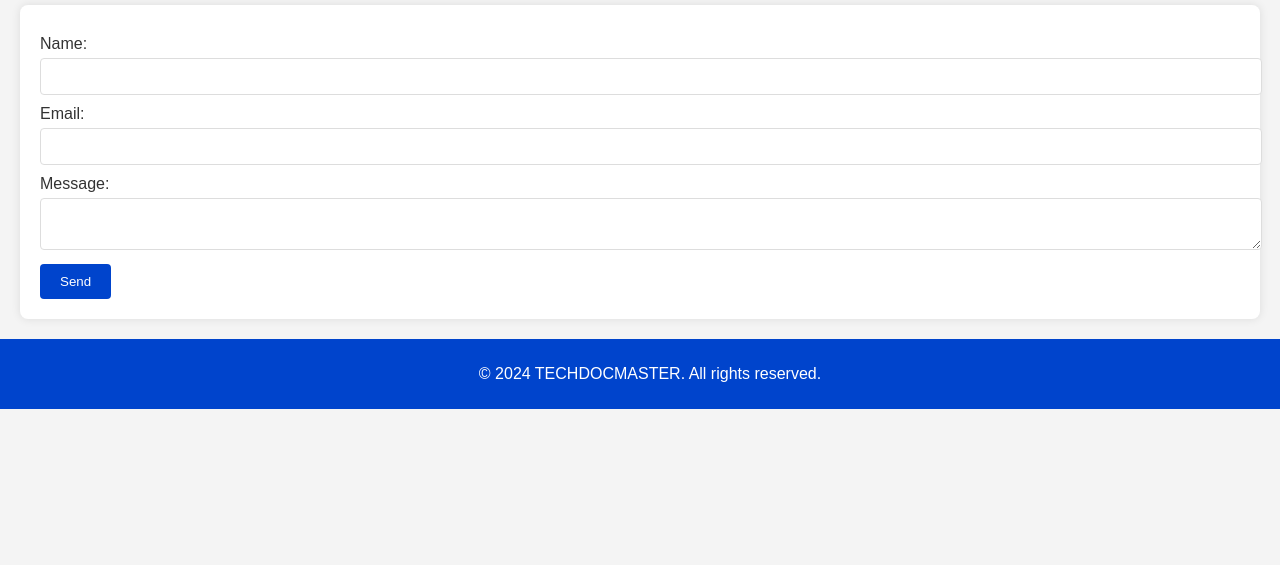
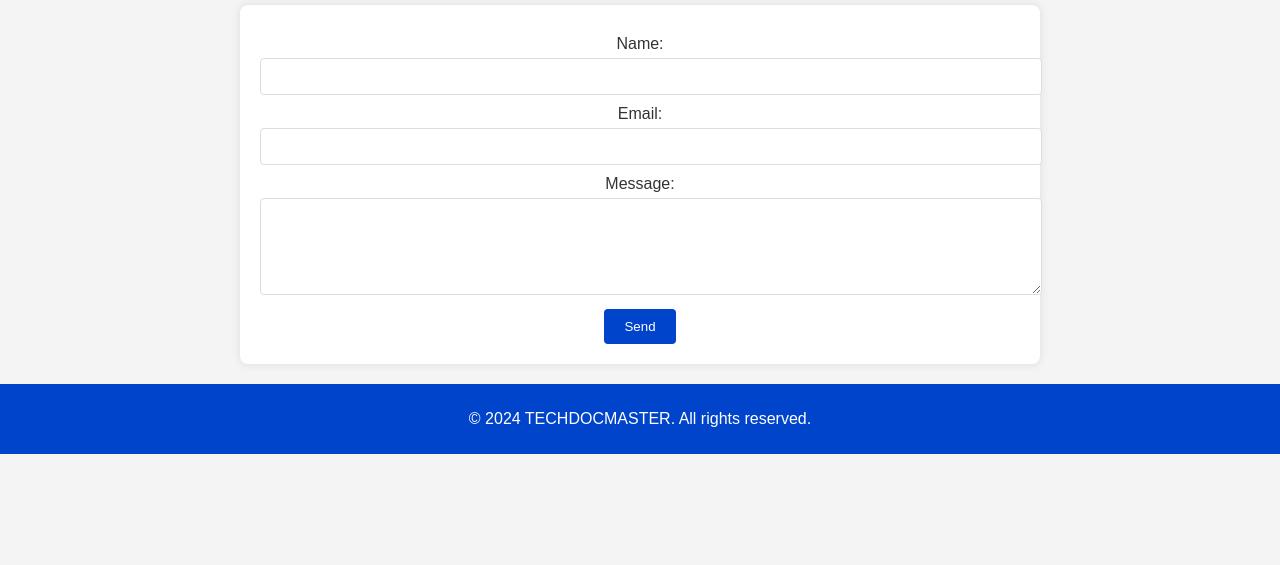
Before and after one commit to JayZee80/JaySubban.github.io, a plain HTML site: page contact.html in a window 1280 px wide. Shown: the part 235-800 px from the top of the page. Drawn offline with Linux system fonts and the light colour scheme.

Commit message:
Update contact.html

```diff
--- a/contact.html
+++ b/contact.html
@@ -8,6 +8,7 @@
     <style>
         body {
             font-family: Arial, sans-serif;
+            text-align: center;
             background-color: #f4f4f4;
             color: #333;
             margin: 0;
@@ -32,6 +33,18 @@
         }
         section {
             padding: 20px;
+            max-width: 800px;
+            margin: auto;
+        }
+        footer {
+            background-color: #0044cc;
+            color: white;
+            text-align: center;
+            padding: 10px;
+            position: relative;
+            bottom: 0;
+            width: 100%;
+            box-sizing: border-box;
         }
         form {
             background-color: white;
@@ -62,18 +75,7 @@
         button:hover {
             background-color: #0033aa;
         }
-        footer {
-            background-color: #0044cc;
-            color: white;
-            text-align: center;
-            padding: 10px;
-            position: sticky;
-            bottom: 0;
-            width: 100%;
-        }
     </style>
-    <!-- Include the EmailJS library -->
-    <script src="https://cdn.emailjs.com/dist/email.min.js"></script>
 </head>
 <body>
     <header>
@@ -86,14 +88,13 @@
     </header>
     <section>
         <h2>Contact Us</h2>
-        <!-- Contact form -->
         <form id="contact-form">
             <label for="name">Name:</label>
             <input type="text" id="name" name="name" required>
             <label for="email">Email:</label>
             <input type="email" id="email" name="email" required>
             <label for="message">Message:</label>
-            <textarea id="message" name="message" required></textarea>
+            <textarea id="message" name="message" rows="5" required></textarea>
             <button type="submit">Send</button>
         </form>
     </section>
@@ -101,15 +102,12 @@
         <p>&copy; 2024 TECHDOCMASTER. All rights reserved.</p>
     </footer>
 
+    <script src="https://cdn.emailjs.com/dist/email.min.js"></script>
     <script>
-        // Initialize EmailJS with your public key
-        emailjs.init("_0YCLrUH39zl9pyW7"); // Replace with your actual EmailJS public key
+        emailjs.init("_0YCLrUH39zl9pyW7");
 
-        // Attach event listener to the form
         document.getElementById('contact-form').addEventListener('submit', function(event) {
-            event.preventDefault(); // Prevent default form submission
-
-            // Send the form data using EmailJS
+            event.preventDefault();
             emailjs.sendForm('service_ld45ou2', 'template_vv52twt', this)
                 .then(function(response) {
                     alert('Message sent successfully!');
```
